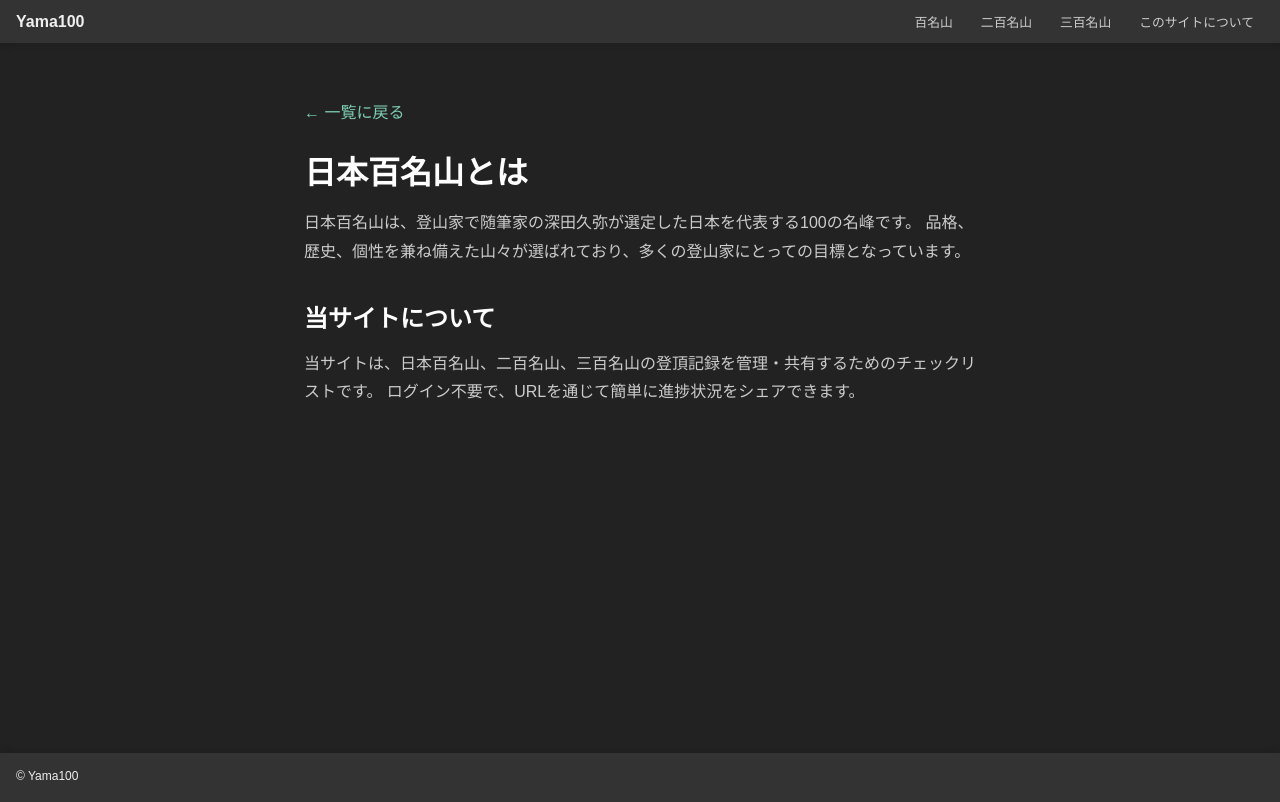
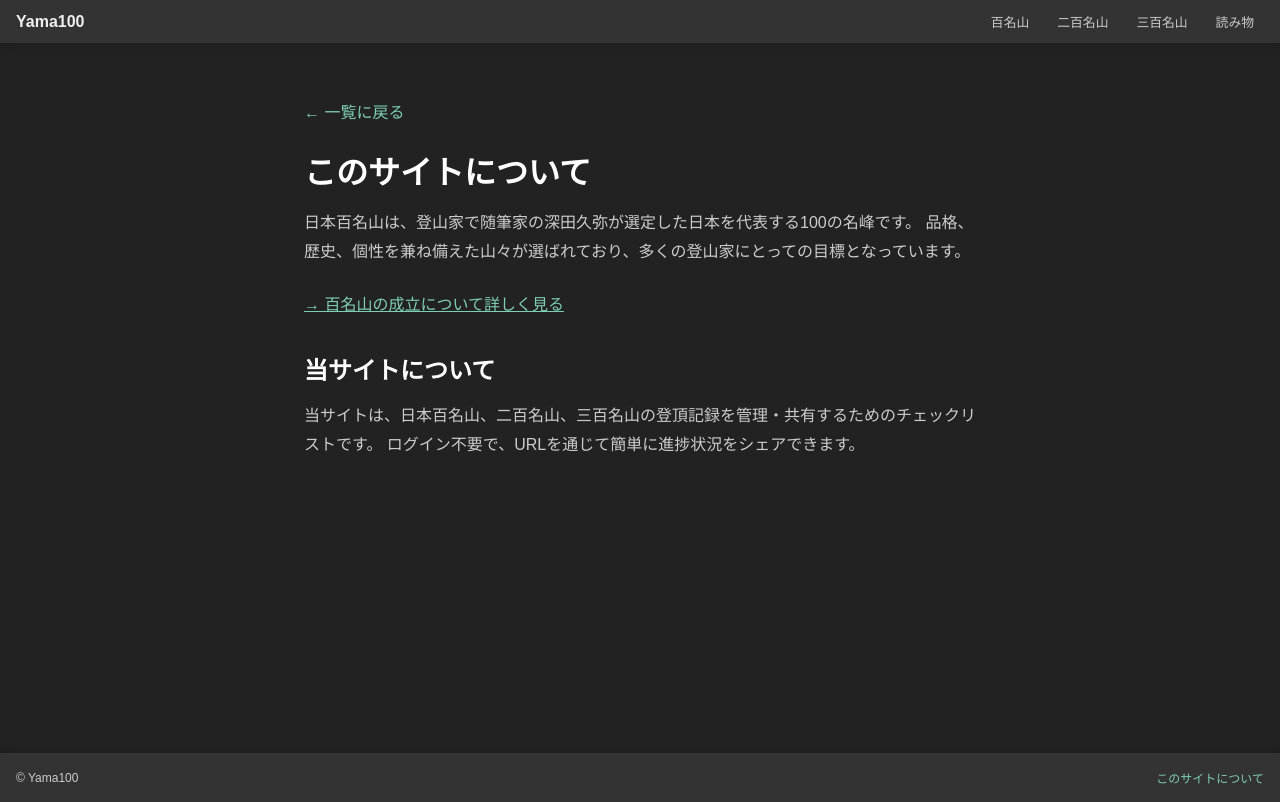
Before and after one commit to reload-co-jp/yama100, a Next.js app: page /about in a window 1280 px wide. Built offline with nearby package versions, Linux system fonts and the light colour scheme; no server answers.

Commit message:
Add article

```diff
--- a/app/about/page.tsx
+++ b/app/about/page.tsx
@@ -14,12 +14,18 @@ const Page: FC = () => {
       </Link>
 
       <h1 style={{ color: "#fff", fontSize: "2rem", marginTop: "24px", marginBottom: "16px" }}>
-        日本百名山とは
+        このサイトについて
       </h1>
 
       <p style={{ lineHeight: 1.8, marginBottom: "24px" }}>
         日本百名山は、登山家で随筆家の深田久弥が選定した日本を代表する100の名峰です。
         品格、歴史、個性を兼ね備えた山々が選ばれており、多くの登山家にとっての目標となっています。
+      </p>
+
+      <p style={{ lineHeight: 1.8, marginBottom: "24px" }}>
+        <Link href="/articles/history/" style={{ color: "#7ecfb3" }}>
+          → 百名山の成立について詳しく見る
+        </Link>
       </p>
 
       <h2 style={{ color: "#fff", fontSize: "1.5rem", marginTop: "32px", marginBottom: "16px" }}>
--- a/app/layout.tsx
+++ b/app/layout.tsx
@@ -103,7 +103,7 @@ const RootLayout = ({ children }: { children: React.ReactNode }) => {
                 三百名山
               </Link>
               <Link
-                href="/about/"
+                href="/articles/"
                 style={{
                   borderRadius: "4px",
                   color: "#ccc",
@@ -112,7 +112,7 @@ const RootLayout = ({ children }: { children: React.ReactNode }) => {
                   textDecoration: "none",
                 }}
               >
-                このサイトについて
+                読み物
               </Link>
             </nav>
           </div>
@@ -132,9 +132,14 @@ const RootLayout = ({ children }: { children: React.ReactNode }) => {
             boxShadow: "0 -4px 6px rgba(0, 0, 0, 0.1)",
             fontSize: ".75rem",
             padding: "1rem",
+            color: "#ccc",
+            display: "flex",
+            justifyContent: "space-between",
+            alignItems: "center"
           }}
         >
           <p>&copy; Yama100</p>
+          <Link href="/about/" style={{ color: "#7ecfb3", textDecoration: "none" }}>このサイトについて</Link>
         </footer>
       </body>
     </html>
--- a/components/HeroSection.tsx
+++ b/components/HeroSection.tsx
@@ -132,6 +132,7 @@ export default function HeroSection({ count, type }: Props) {
           {c.desc.split('\n').map((line, i) => (
             <span key={i}>{line}<br /></span>
           ))}
+          <a href="/about/" style={{ color: c.subColor, textDecoration: 'none', marginLeft: '8px' }}>百名山とは →</a>
         </p>
 
         <div
```
Also changed, not shown: app/articles/history/page.tsx (added, +41 -0 lines), app/articles/page.tsx (added, +36 -0 lines).
